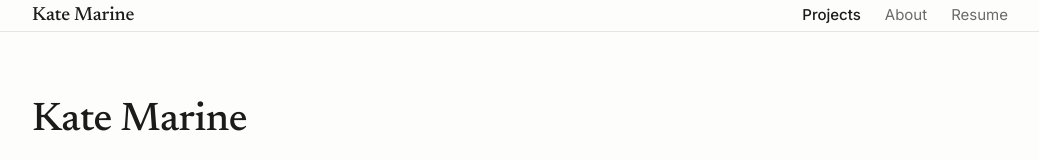
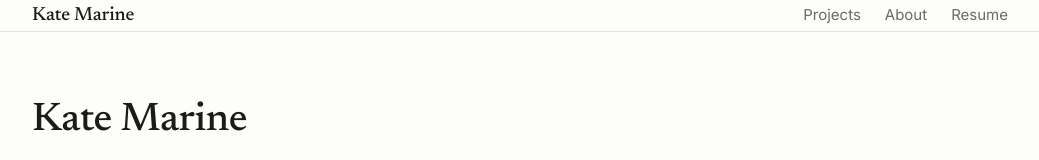
Before and after one commit to kate-marine/portfolio, a React (Vite) app: page / in a window 1280 px wide. Shown: the top 160 px of the page, without its empty margins (120-1159 px from the left). Built offline with nearby package versions, Linux system fonts and the light colour scheme.

Commit message:
fix scrolling bug

```diff
--- a/src/components/Header.jsx
+++ b/src/components/Header.jsx
@@ -2,13 +2,10 @@ import { NavLink, Link } from 'react-router-dom'
 import { site } from '../data/site.js'
 import './Header.css'
 
-const navItems = [
-  { to: '/', label: 'Projects', end: true },
-  { to: '/about', label: 'About' },
-  { to: '/resume', label: 'Resume' },
-]
+export default function Header() {
+  const linkClass = ({ isActive }) =>
+    isActive ? 'site-header__link site-header__link--active' : 'site-header__link'
 
-export default function Header() {
   return (
     <header className="site-header">
       <div className="container site-header__inner">
@@ -17,21 +14,22 @@ export default function Header() {
         </Link>
         <nav aria-label="Primary">
           <ul className="site-header__nav">
-            {navItems.map((item) => (
-              <li key={item.to}>
-                <NavLink
-                  to={item.to}
-                  end={item.end}
-                  className={({ isActive }) =>
-                    isActive
-                      ? 'site-header__link site-header__link--active'
-                      : 'site-header__link'
-                  }
-                >
-                  {item.label}
-                </NavLink>
-              </li>
-            ))}
+            <li>
+              <NavLink to="/projects" className={linkClass}>
+                Projects
+              </NavLink>
+            </li>
+            <li>
+              {/* Jumps to the About section of the home page */}
+              <Link to="/#about" className="site-header__link">
+                About
+              </Link>
+            </li>
+            <li>
+              <NavLink to="/resume" className={linkClass}>
+                Resume
+              </NavLink>
+            </li>
           </ul>
         </nav>
       </div>
--- a/src/components/ScrollToTop.jsx
+++ b/src/components/ScrollToTop.jsx
@@ -2,15 +2,23 @@ import { useEffect } from 'react'
 import { useLocation } from 'react-router-dom'
 
 /**
- * React Router keeps the scroll position between route changes by default.
- * This resets to the top of the page whenever the path changes.
+ * On navigation: if the URL has a #hash, scroll to that section; otherwise
+ * jump back to the top of the page (React Router keeps the old scroll position
+ * by default).
  */
 export default function ScrollToTop() {
-  const { pathname } = useLocation()
+  const { pathname, hash } = useLocation()
 
   useEffect(() => {
+    if (hash) {
+      const el = document.getElementById(hash.slice(1))
+      if (el) {
+        el.scrollIntoView()
+        return
+      }
+    }
     window.scrollTo(0, 0)
-  }, [pathname])
+  }, [pathname, hash])
 
   return null
 }
```
